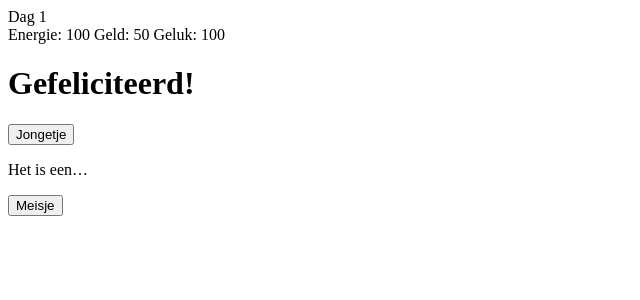
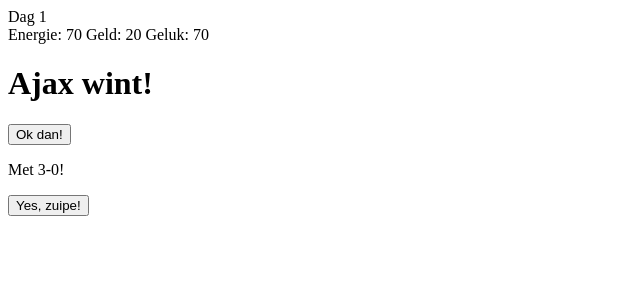
Before and after one commit to flauwekeul/berend-simulator, a Vue app: page / in a window 1280 px wide. Shown: the top 300 px of the page, without its empty margins (0-640 px from the left). Built offline with nearby package versions, Linux system fonts and the light colour scheme.

Commit message:
move some functions to utils, simplify stats-related actions, replace cards and make description either a function or string

```diff
--- a/src/App.vue
+++ b/src/App.vue
@@ -20,7 +20,8 @@
       return this.currentCard.name
     },
     description() {
-      return this.currentCard.description
+      const { description } = this.currentCard
+      return typeof description === 'function' ? description() : description
     },
     leftChoice() {
       return this.currentCard.choices[0]
--- a/src/cards.js
+++ b/src/cards.js
@@ -1,72 +1,26 @@
+import { randomNumber } from './utils'
+
 export default {
-  babyIsBorn: {
-    id: 'babyIsBorn',
-    unique: true,
-    name: 'Gefeliciteerd!',
-    description: 'Het is een…',
-    // todo: random 'jongetje/meisje' en 'transgender/non-binair/overig'
+  ajaxWins: {
+    id: 'ajaxWins',
+    name: 'Ajax wint!',
+    description: () => {
+      const win = randomNumber(1, 5)
+      const loss = randomNumber(0, win - 1)
+      return `Met ${win}-${loss}!`
+    },
     choices: [
       {
-        name: 'Jongetje',
-        actions: [
-          { type: 'setGender', gender: 'boy' },
-          { type: 'pickCard', id: 'firstDay' },
-        ],
+        name: 'Ok dan!',
+        actions: [{ type: 'updateStats', joy: 15 }, { type: 'randomCard' }],
       },
       {
-        name: 'Meisje',
+        name: 'Yes, zuipe!',
         actions: [
-          { type: 'setGender', gender: 'girl' },
-          { type: 'pickCard', id: 'firstDay' },
+          { type: 'updateStats', joy: 10, money: -5 },
+          { type: 'randomCard' },
         ],
       },
     ],
   },
-  firstDay: {
-    id: 'firstDay',
-    unique: true,
-    name: 'Dag 1',
-    description: '',
-    choices: [
-      {
-        name: 'left',
-        actions: [{ type: 'randomCard' }],
-      },
-      {
-        name: 'right',
-        actions: [{ type: 'randomCard' }],
-      },
-    ],
-  },
-  b: {
-    id: 'b',
-    unique: true,
-    name: 'B',
-    description: '',
-    choices: [
-      {
-        name: 'left',
-        actions: [{ type: 'randomCard' }],
-      },
-      {
-        name: 'right',
-        actions: [{ type: 'randomCard' }],
-      },
-    ],
-  },
-  c: {
-    id: 'c',
-    name: 'C',
-    description: '',
-    choices: [
-      {
-        name: 'left',
-        actions: [{ type: 'randomCard' }],
-      },
-      {
-        name: 'right',
-        actions: [{ type: 'randomCard' }],
-      },
-    ],
-  },
 }
--- a/src/store/index.js
+++ b/src/store/index.js
@@ -1,21 +1,18 @@
 import Vue from 'vue'
 import Vuex from 'vuex'
 import cards from '../cards'
+import { between0And100, pickRandom } from '../utils'
 
 Vue.use(Vuex)
-
-const pickRandom = array => array[Math.floor(Math.random() * array.length)]
-
-const between0And100 = amount => Math.max(0, Math.min(100, amount))
 
 export default new Vuex.Store({
   state: {
     day: 1,
-    currentCard: cards.babyIsBorn,
+    currentCard: cards.ajaxWins, // todo: random card?
     playedUniqueCardIds: new Set(['babyIsBorn']),
-    energy: 100,
-    money: 50,
-    joy: 100,
+    energy: 70,
+    money: 20,
+    joy: 70,
   },
   mutations: {},
   actions: {
@@ -40,14 +37,10 @@
     markCardAsPlayed({ state }, { card }) {
       state.playedUniqueCardIds.add(card.id)
     },
-    updateEnergy({ state }, { amount }) {
-      state.energy = between0And100(state.energy + amount)
-    },
-    updateMoney({ state }, { amount }) {
-      state.money = between0And100(state.money + amount)
-    },
-    updateJoy({ state }, { amount }) {
-      state.joy = between0And100(state.joy + amount)
+    updateStats({ state }, { energy = 0, money = 0, joy = 0 }) {
+      state.energy = between0And100(state.energy + energy)
+      state.money = between0And100(state.money + money)
+      state.joy = between0And100(state.joy + joy)
     },
   },
   modules: {},
--- /dev/null
+++ b/src/utils.js
@@ -0,0 +1,7 @@
+export const pickRandom = array =>
+  array[Math.floor(Math.random() * array.length)]
+
+export const between0And100 = amount => Math.max(0, Math.min(100, amount))
+
+export const randomNumber = (min, max) =>
+  Math.floor(Math.random() * (max - min + 1)) + min
```
